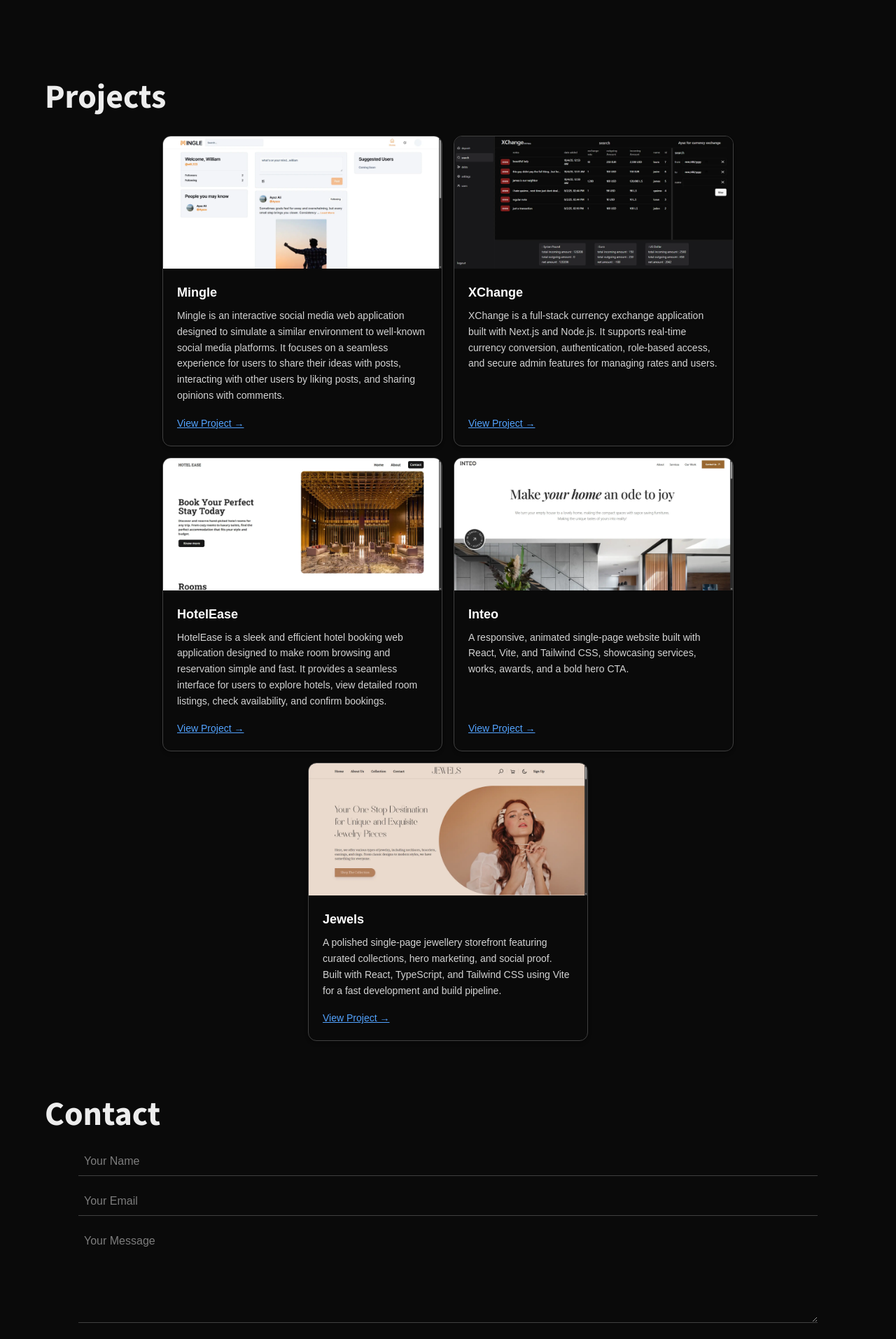
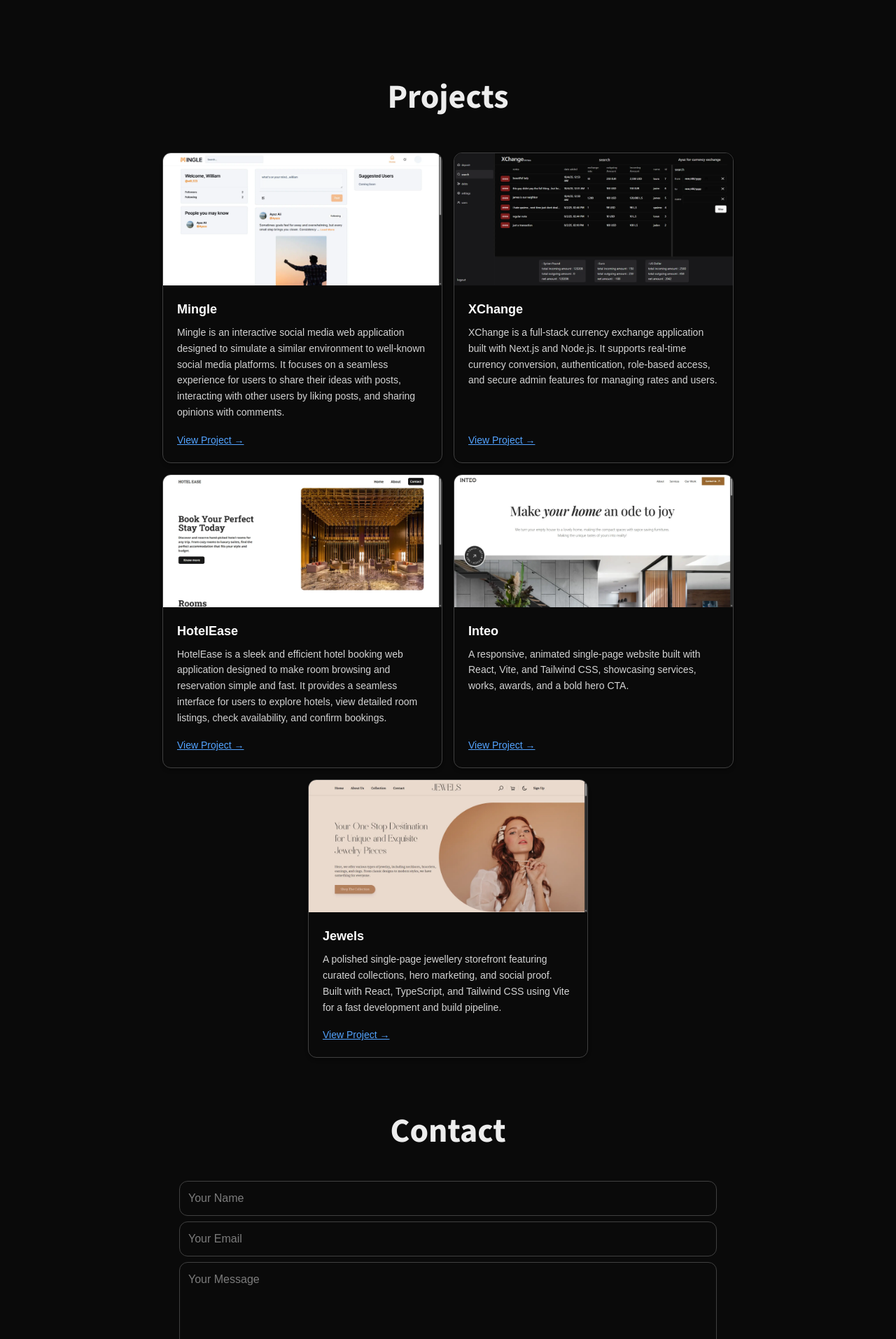
Before and after one commit to ayaz-e-ali/porfolio-2025, a Next.js app: page / in a window 1280 px wide. Shown: the part 686-2600 px from the top of the page at 70% size. Built offline with nearby package versions, Linux system fonts and the light colour scheme; a web font is replaced by a local one.

Commit message:
changed style of contact page

```diff
--- a/app/page.jsx
+++ b/app/page.jsx
@@ -35,7 +35,7 @@ export default function Home() {
       </div>
 
       <div id="projects" className="scroll-mt-10 mt-8 space-y-8">
-        <h4 className="text-2xl text-center lg:text-left lg:text-5xl font-bold font-sans lg:mt-20">
+        <h4 className="text-2xl text-center pb-6 lg:text-5xl font-bold font-sans lg:mt-20">
           Projects
         </h4>
         <div className="flex flex-wrap justify-center w-11/12 mx-auto gap-4">
@@ -47,7 +47,7 @@ export default function Home() {
       </div>
 
       <div id="contact" className="scroll-mt-10 my-16">
-        <h4 className="text-2xl text-center lg:text-left lg:text-5xl font-bold font-sans mb-6 lg:mt-20">
+        <h4 className="text-2xl text-center pb-6 lg:text-5xl font-bold font-sans mb-6 lg:mt-20">
           Contact
         </h4>
         <ContactForm />
--- a/components/contactform.jsx
+++ b/components/contactform.jsx
@@ -17,7 +17,7 @@ export default function ContactForm() {
     };
 
     return (
-        <form onSubmit={handleSubmit} className="w-11/12 mx-auto space-y-4">
+        <form onSubmit={handleSubmit} className="w-2/3 mx-auto space-y-2">
             <input
                 type="text"
                 name="name"
@@ -25,7 +25,7 @@ export default function ContactForm() {
                 value={form.name}
                 onChange={handleChange}
                 required
-                className="w-full outline-0 p-2 border-b border-neutral-700 focus:border-neutral-400"
+                className="w-full outline-0 rounded-xl p-3 border border-neutral-700 focus:border-neutral-400"
             />
 
             <input
@@ -35,7 +35,7 @@ export default function ContactForm() {
                 value={form.email}
                 onChange={handleChange}
                 required
-                className="w-full outline-0 p-2 border-b border-neutral-700 focus:border-neutral-400"
+                className="w-full outline-0 rounded-xl p-3 border border-neutral-700 focus:border-neutral-400"
             />
 
             <textarea
@@ -45,7 +45,7 @@ export default function ContactForm() {
                 value={form.message}
                 onChange={handleChange}
                 required
-                className="w-full outline-0 p-2 border-b border-neutral-700 focus:border-neutral-400"
+                className="w-full outline-0 rounded-xl p-3 border border-neutral-700 focus:border-neutral-400"
             />
 
             <Button type="submit">Send</Button>
```
